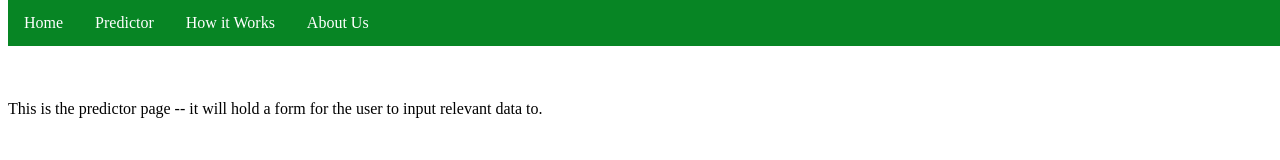
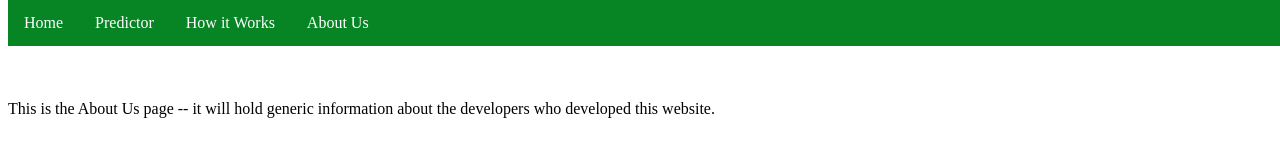
Before and after one commit to VismarkJuarez/RealEstatePriceEstimator, a website: page html/about_us.html in a window 1280 px wide. Drawn offline with Linux system fonts and the light colour scheme; files that its build step writes are made by us from their sources.

Commit message:
Fixed the About Us page not loading when tab was clicked.

```diff
--- a/html/about_us.html
+++ b/html/about_us.html
@@ -5,7 +5,7 @@
   </head>
 
   <body class="bodyContent">
-    <p>This is the predictor page -- it will hold a form for the user to input relevant data to.</p>
+    <p>This is the About Us page -- it will hold generic information about the developers who developed this website.</p>
     <section class="active" id="navigationBarSection">
       <ul>
         <li><a href="index">Home</a></li>
--- a/package.json
+++ b/package.json
@@ -19,6 +19,7 @@
   "dependencies": {
     "body-parser": "^1.19.0",
     "express": "^4.17.1",
+    "request": "^2.88.2",
     "xmlhttprequest": "^1.8.0"
   }
 }
--- a/server.js
+++ b/server.js
@@ -46,7 +46,7 @@ app.get("/how_it_works", function(req, res) {
 });
 
 app.get("/about_us", function(req, res) {
-
+  res.sendFile(path.resolve("html/about_us.html"))
 });
 
 function parseRequestBody(reqBody) {
```
Also changed, not shown: 1 other file.
